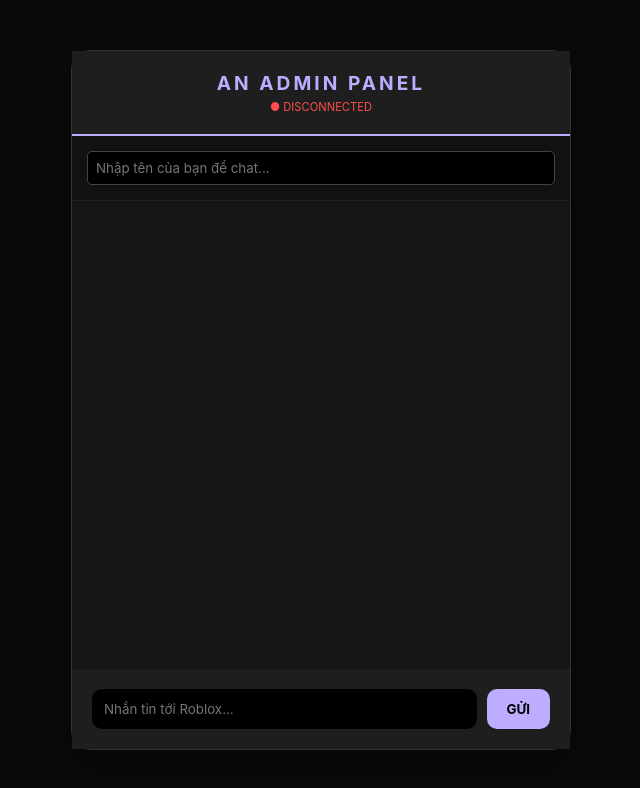
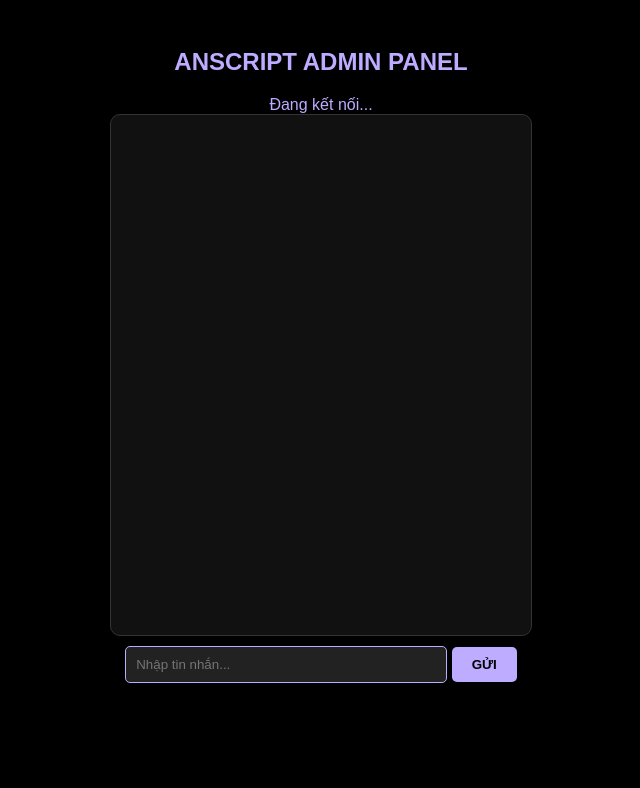
Before and after one commit to hothiptv/Anscript, a website: page index.html in a window 1280 px wide. Shown: the whole page, without its empty margins (319-959 px from the left). Drawn offline with Linux system fonts and the light colour scheme.

Commit message:
Update index.html

```diff
--- a/index.html
+++ b/index.html
@@ -1,96 +1,50 @@
 <!DOCTYPE html>
-<html lang="vi">
+<html>
 <head>
     <meta charset="UTF-8">
-    <title>AN ADMIN DASHBOARD 2026</title>
+    <title>AN ADMIN</title>
     <style>
-        :root { --primary: #bdacff; --bg: #0a0a0a; --panel: #161616; --text: #eee; }
-        * { margin: 0; padding: 0; box-sizing: border-box; font-family: 'Inter', sans-serif; }
-        body { background: var(--bg); color: var(--text); display: flex; justify-content: center; align-items: center; height: 100vh; }
-
-        .container { width: 500px; height: 700px; background: var(--panel); border-radius: 20px; display: flex; flex-direction: column; border: 1px solid #333; box-shadow: 0 20px 50px rgba(0,0,0,0.5); position: relative; }
-
-        .header { padding: 20px; background: #1e1e1e; border-bottom: 2px solid var(--primary); text-align: center; }
-        .header h2 { color: var(--primary); font-size: 1.2rem; letter-spacing: 3px; }
-
-        .name-config { padding: 15px; background: #111; display: flex; gap: 10px; border-bottom: 1px solid #222; }
-        .name-config input { flex: 1; background: #000; border: 1px solid #444; padding: 8px; border-radius: 5px; color: var(--primary); outline: none; }
-
-        #chat-box { flex: 1; padding: 20px; overflow-y: auto; display: flex; flex-direction: column; gap: 12px; }
-        .msg { max-width: 80%; padding: 10px 15px; border-radius: 12px; font-size: 0.9rem; position: relative; animation: fadeIn 0.3s ease; }
-        @keyframes fadeIn { from { opacity: 0; transform: translateY(10px); } to { opacity: 1; transform: translateY(0); } }
-
-        .msg.me { align-self: flex-end; background: var(--primary); color: #000; border-bottom-right-radius: 2px; }
-        .msg.roblox { align-self: flex-start; background: #2a2a2a; border-bottom-left-radius: 2px; border-left: 4px solid var(--primary); }
-        .msg .sender { font-size: 0.7rem; font-weight: bold; margin-bottom: 4px; display: block; }
-
-        .input-area { padding: 20px; display: flex; gap: 10px; background: #1e1e1e; }
-        .input-area input { flex: 1; background: #000; border: none; padding: 12px; border-radius: 10px; color: #fff; outline: none; }
-        .input-area button { background: var(--primary); color: #000; border: none; padding: 0 20px; border-radius: 10px; font-weight: bold; cursor: pointer; transition: 0.2s; }
-        .input-area button:hover { transform: scale(1.05); background: #a592ff; }
+        body { background: #000; color: #bdacff; font-family: sans-serif; display: flex; flex-direction: column; align-items: center; padding: 20px; }
+        #box { width: 400px; height: 500px; border: 1px solid #333; overflow-y: auto; padding: 10px; background: #111; margin-bottom: 10px; border-radius: 10px; }
+        input { width: 300px; padding: 10px; background: #222; border: 1px solid #bdacff; color: #fff; border-radius: 5px; }
+        button { padding: 10px 20px; background: #bdacff; border: none; cursor: pointer; font-weight: bold; border-radius: 5px; }
+        .msg { margin-bottom: 8px; font-size: 14px; }
     </style>
 </head>
 <body>
-    <div class="container">
-        <div class="header">
-            <h2>AN ADMIN PANEL</h2>
-            <div id="status" style="font-size: 0.7rem; margin-top: 5px; color: #ff4d4d;">● DISCONNECTED</div>
-        </div>
-
-        <div class="name-config">
-            <input type="text" id="adminName" placeholder="Nhập tên của bạn để chat..." onchange="saveName()">
-        </div>
-
-        <div id="chat-box"></div>
-
-        <div class="input-area">
-            <input type="text" id="msgInput" placeholder="Nhắn tin tới Roblox..." onkeypress="if(event.key==='Enter') send()">
-            <button onclick="send()">GỬI</button>
-        </div>
+    <h2>ANSCRIPT ADMIN PANEL</h2>
+    <div id="status">Đang kết nối...</div>
+    <div id="box"></div>
+    <div>
+        <input type="text" id="inp" placeholder="Nhập tin nhắn...">
+        <button onclick="send()">GỬI</button>
     </div>
 
     <script>
-        const RAILWAY_URL = "wss://anscript-production.up.railway.app"; // Thay link của bạn
-        const socket = new WebSocket(RAILWAY_URL);
-        const adminNameInput = document.getElementById('adminName');
+        const socket = new WebSocket("wss://anscript-production.up.railway.app"); // THAY LINK CỦA AN
+        const box = document.getElementById('box');
 
-        // Load tên đã lưu
-        adminNameInput.value = localStorage.getItem('ansAdminName') || "";
-
-        function saveName() {
-            localStorage.setItem('ansAdminName', adminNameInput.value);
-        }
-
-        socket.onopen = () => {
-            document.getElementById('status').innerText = "● SERVER ONLINE";
-            document.getElementById('status').style.color = "#00ff88";
-        };
-
-        socket.onmessage = (event) => {
-            const data = event.data;
-            addMessage(data, 'roblox');
+        socket.onopen = () => { document.getElementById('status').innerText = "ONLINE"; };
+        socket.onmessage = (e) => {
+            let d = document.createElement('div');
+            d.className = "msg";
+            d.innerText = "🎮 " + e.data;
+            box.appendChild(d);
+            box.scrollTop = box.scrollHeight;
         };
 
         function send() {
-            const name = adminNameInput.value.trim();
-            const text = document.getElementById('msgInput').value.trim();
-
-            if (!name) { alert("Vui lòng nhập tên trước!"); return; }
-            if (text && socket.readyState === WebSocket.OPEN) {
-                const fullMsg = `[ADMIN] ${name}: ${text}`;
-                socket.send(fullMsg);
-                addMessage(fullMsg, 'me');
-                document.getElementById('msgInput').value = "";
+            let val = document.getElementById('inp').value;
+            if(val) {
+                // Thêm tiền tố [ADMIN] để Server biết đây là lệnh từ bạn
+                socket.send("[ADMIN] An: " + val);
+                let d = document.createElement('div');
+                d.className = "msg";
+                d.style.color = "#fff";
+                d.innerText = "💻 Bạn: " + val;
+                box.appendChild(d);
+                document.getElementById('inp').value = "";
             }
-        }
-
-        function addMessage(text, type) {
-            const div = document.createElement('div');
-            div.className = `msg ${type}`;
-            div.innerHTML = `<span class="sender">${type === 'me' ? 'BẠN' : 'ROBLOX'}</span>${text}`;
-            const box = document.getElementById('chat-box');
-            box.appendChild(div);
-            box.scrollBy(0, 1000);
         }
     </script>
 </body>
```
